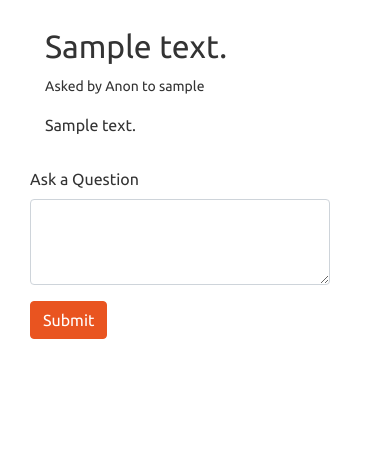
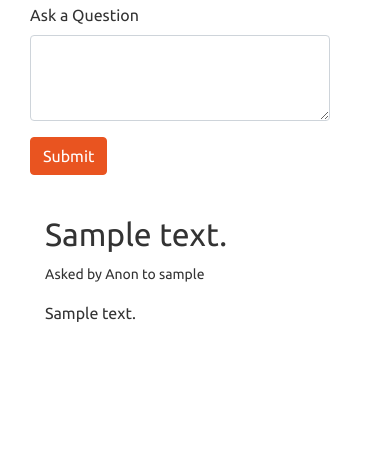
Before and after one commit to andreyvpng/askme, a Django app: page /user/1/ in a window 390 px wide. Shown: the part 391-844 px from the top of the page. Run offline with Django 3.2, Linux system fonts and the light colour scheme; tables that the repository leaves empty hold one stand-in row (values such as "Sample post"); some libraries are stand-ins or nearby versions.

Commit message:
updated templates

```diff
--- a/django/user/templates/user/inbox.html
+++ b/django/user/templates/user/inbox.html
@@ -13,5 +13,7 @@
     <a href="{% url 'core:private-question' pk=question.id %}">Answer</a>
   </div>
 </div >
+{% empty %}
+   <p>empty</p>
 {% endfor %}
 {% endblock %}
--- a/django/user/templates/user/profile.html
+++ b/django/user/templates/user/profile.html
@@ -10,17 +10,17 @@
   <h2>{{ object.username }}</h2>
 </div>
 
-<div class="row col-sm-12 mt-4">
-  <div class="col-sm-8">
+<div class="d-flexf lex-nowrap row col-sm-12 mt-4">
+  <div class="order-2 order-sm-1 col-sm-8">
     {% for question in questions %}
     <div class="col-sm-12 question pt-4">
       {% include 'core/common/display_question.html' %}
     </div>
     {% empty %}
-    empty
+    <p>empty</p>
     {% endfor %}
   </div>
-  <div class="col-sm-4">
+  <div class="order-1 order-sm-2 col-sm-4">
     {% include 'core/common/question_form.html' with asked_to=object.id %}
   </div>
 </div>
```
